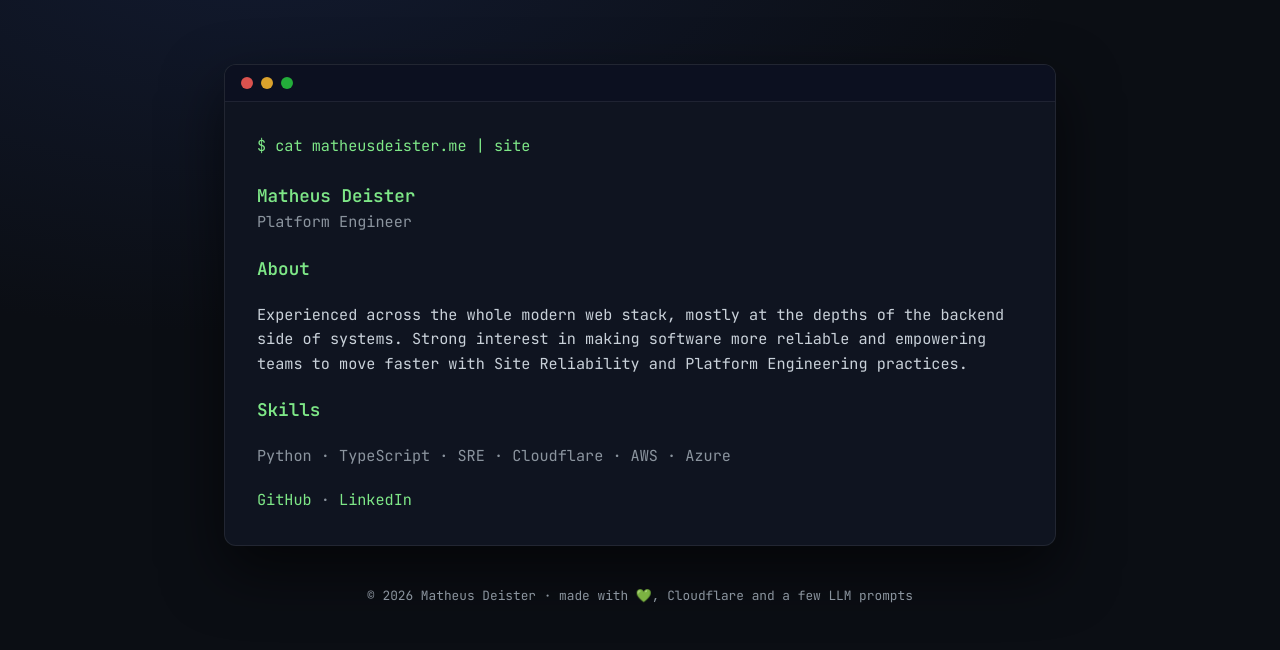
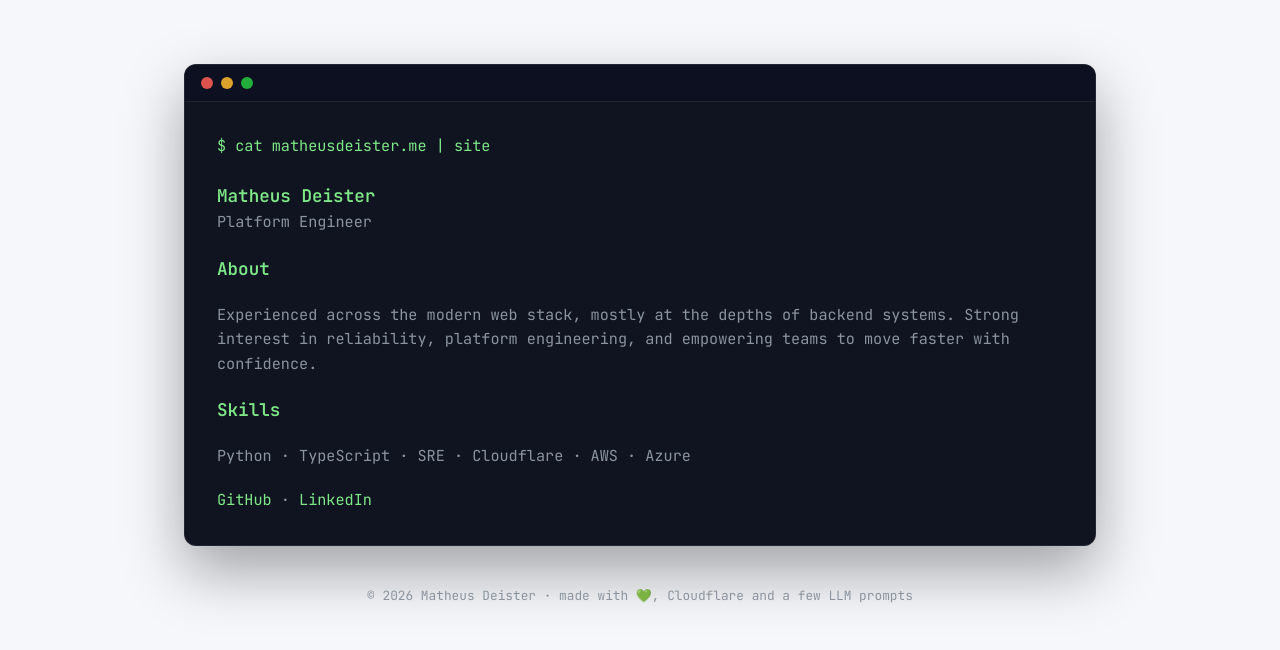
Before and after one commit to deistermatheus/my-site, a website: page public/index.html in a window 1280 px wide. Drawn offline with Linux system fonts and the light colour scheme.

```diff
--- a/public/index.html
+++ b/public/index.html
@@ -1,5 +1,6 @@
 <!DOCTYPE html>
 <html lang="en">
+
 <head>
 	<meta charset="UTF-8" />
 	<meta name="viewport" content="width=device-width, initial-scale=1.0" />
@@ -11,13 +12,29 @@
 	<link href="https://fonts.googleapis.com/css2?family=JetBrains+Mono:wght@400;600&display=swap" rel="stylesheet">
 
 	<style>
+		/* -------- Base (dark terminal always) -------- */
 		:root {
-      --bg: #0b0e14;
-      --panel: #0f1420;
+			--terminal-bg: #0f1420;
+			--terminal-bar: #0c1020;
 			--text: #c9d1d9;
 			--muted: #8b949e;
 			--accent: #7ee787;
 			--border: rgba(255, 255, 255, 0.08);
+		}
+
+		/* -------- Page background adapts -------- */
+		@media (prefers-color-scheme: dark) {
+			body {
+				background: #0b0e14;
+				color: var(--text);
+			}
+		}
+
+		@media (prefers-color-scheme: light) {
+			body {
+				background: #f5f7fb;
+				color: #1c1f26;
+			}
 		}
 
 		* {
@@ -27,22 +44,21 @@
 		body {
 			margin: 0;
 			font-family: "JetBrains Mono", monospace;
-      background: radial-gradient(800px 400px at 20% -10%, #121a2f, var(--bg));
-      color: var(--text);
 			line-height: 1.6;
 		}
 
 		.container {
-      max-width: 880px;
+			max-width: 960px;
 			margin: 0 auto;
-      padding: 4rem 1.5rem;
+			padding: clamp(2.5rem, 8vh, 6rem) 1.5rem;
 		}
 
 		.terminal {
-      background: var(--panel);
+			background: var(--terminal-bg);
+			color: var(--text);
 			border: 1px solid var(--border);
 			border-radius: 12px;
-      box-shadow: 0 25px 60px rgba(0, 0, 0, 0.6);
+			box-shadow: 0 25px 60px rgba(0, 0, 0, 0.35);
 			overflow: hidden;
 		}
 
@@ -50,7 +66,7 @@
 			display: flex;
 			gap: 0.5rem;
 			padding: 0.75rem 1rem;
-      background: #0c1020;
+			background: var(--terminal-bar);
 			border-bottom: 1px solid var(--border);
 		}
 
@@ -70,7 +86,7 @@
 			font-size: 0.95rem;
 		}
 
-    /* Animations */
+		/* -------- Animations -------- */
 		@keyframes fadeIn {
 			from {
 				opacity: 0;
@@ -154,6 +170,7 @@
 		}
 	</style>
 </head>
+
 <body>
 	<main class="container">
 		<div class="terminal">
@@ -164,21 +181,22 @@
 			</div>
 
 			<div class="terminal-body">
-        <!-- Single prompt -->
 				<div class="prompt-line">
-          $ cat matheusdeister.me | site
+					$ cat matheusdeister.me | site<span class="cursor"></span>
 				</div>
 
-        <!-- Output -->
 				<div class="output">
 					<div class="title">Matheus Deister</div>
-          <div class="muted"> Platform Engineer</div>
+					<div class="muted">Platform Engineer</div>
+
 					<div class="section">
 						<div class="title">About</div>
 					</div>
 
-          <div class="section">
-            Experienced across the whole modern web stack, mostly at the depths of the backend side of systems. Strong interest in making software more reliable and empowering teams to move faster with Site Reliability and Platform Engineering practices.
+					<div class="section muted">
+						Experienced across the modern web stack, mostly at the depths of backend systems.
+						Strong interest in reliability, platform engineering, and empowering teams
+						to move faster with confidence.
 					</div>
 
 					<div class="section">
```
Lines whose indentation alone changed are shown as unchanged.
